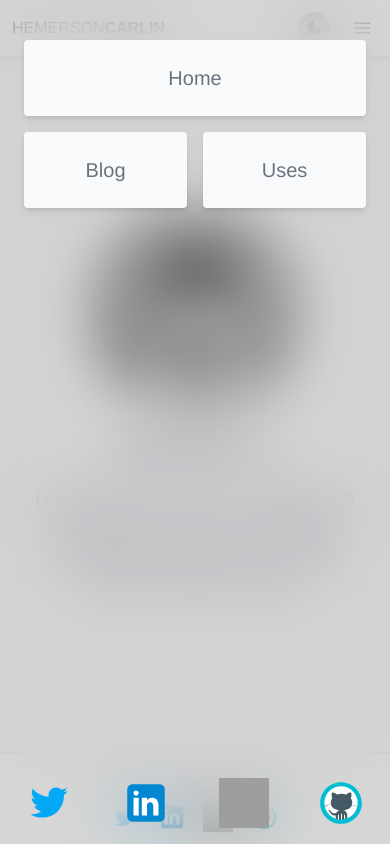
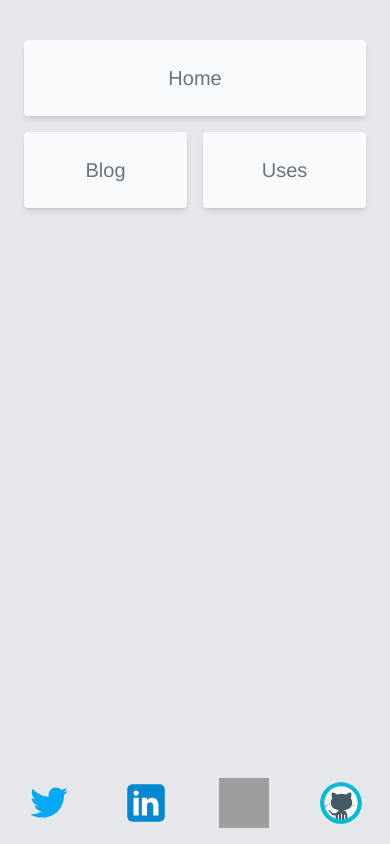
Before and after one commit to mersocarlin/mersocarlin.com, a Next.js app: page / in a window 390 px wide. Both pictures are taken after a click on the button 362 px from the left and 28 px from the top of the page. Built offline with nearby package versions, Linux system fonts and the light colour scheme; grey boxes are pictures that could not be loaded.

Commit message:
Update mobile menu bg

```diff
--- a/src/components/MobileMenu.tsx
+++ b/src/components/MobileMenu.tsx
@@ -29,14 +29,10 @@ function MobileMenu() {
       {isModalOpen && (
         <Modal>
           <div
-            className="fixed inset-0 z-20"
+            className="bg-gray-200 dark:bg-gray-700 fixed inset-0 z-20"
             data-backdrop={true}
             onClick={() => {
               setIsModalOpen(false)
-            }}
-            style={{
-              background: 'rgba(120, 120, 120, 0.3)',
-              backdropFilter: 'blur(25px)',
             }}
           >
             <div
@@ -47,7 +43,7 @@ function MobileMenu() {
               <div className="flex flex-wrap">
                 <div className="flex items-center justify-center w-full mt-6">
                   <HeaderLink
-                    className="w-full py-6 rounded bg-gray-50 dark:bg-gray-800 shadow-md mx-2 text-center"
+                    className="w-full py-6 rounded bg-gray-50 dark:bg-gray-500 shadow-md mx-2 text-center"
                     fontStyles="text-xl"
                     path="/"
                   >
@@ -61,7 +57,7 @@ function MobileMenu() {
                     className="flex items-center justify-center w-1/2 mt-4"
                   >
                     <HeaderLink
-                      className="w-full py-6 rounded bg-gray-50 dark:bg-gray-800 shadow-md mx-2 text-center"
+                      className="w-full py-6 rounded bg-gray-50 dark:bg-gray-500 shadow-md mx-2 text-center"
                       fontStyles="text-xl"
                       path={menuItem.path}
                     >
```
